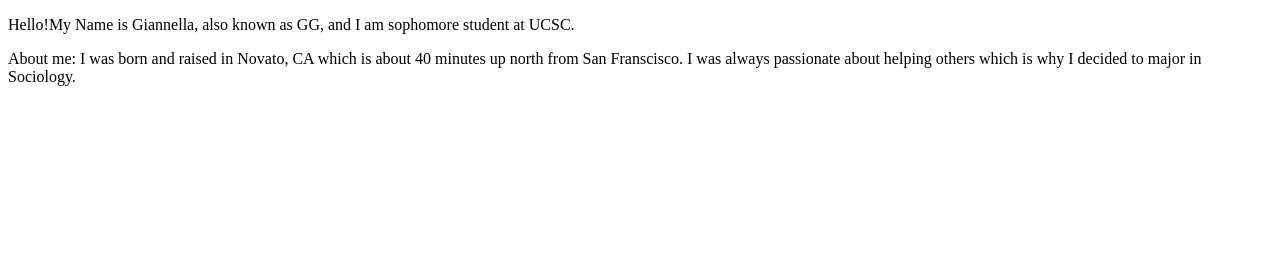
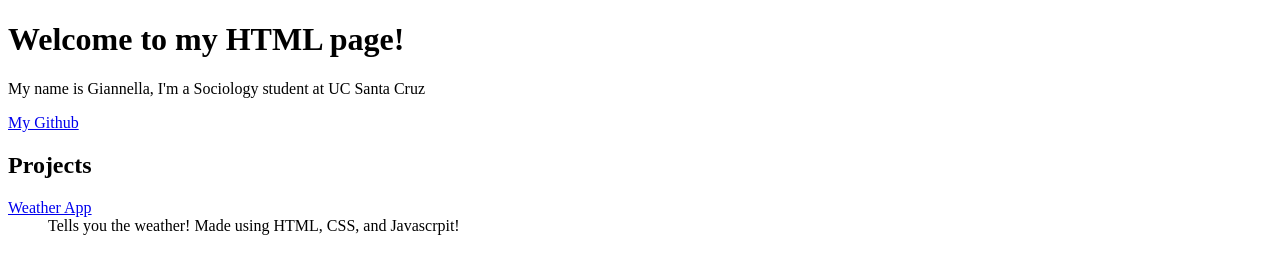
Before and after one commit to gguerrero03/Website, a plain HTML site: page index.html in a window 1280 px wide. Drawn offline with Linux system fonts and the light colour scheme.

Commit message:
Created website skeleton

```diff
--- a/index.html
+++ b/index.html
@@ -1,10 +1,17 @@
 <!doctype html>
 <html>
-<head>
-<title>My Personal Website</title>
-</head>
+    <head>
+        <title> Our Funky HTML Page</title>
+        <meta name="Giannella Guerrero" content="Our first page">
+    </head>
 <body>
-<p>Hello!My Name is Giannella, also known as GG, and I am sophomore student at UCSC.</p>
-<p>About me: I was born and raised in Novato, CA which is about 40 minutes up north from San Franscisco. I was always passionate about helping others which is why I decided to major in Sociology. </p>
+    <h1> Welcome to my HTML page!</h1>
+    <p> My name is Giannella, I'm a Sociology student at UC Santa Cruz </p>
+    <a href = "https://github.com/gguerrero03"> My Github</a>
+    <h2> Projects</h2>
+    <dl>
+        <dt><a href = "https://github.com/gguerrero03">Weather App</a></dt>
+        <dd>Tells you the weather! Made using HTML, CSS, and Javascrpit!</dd>
+    </dl>
 </body>
 </html>
```
